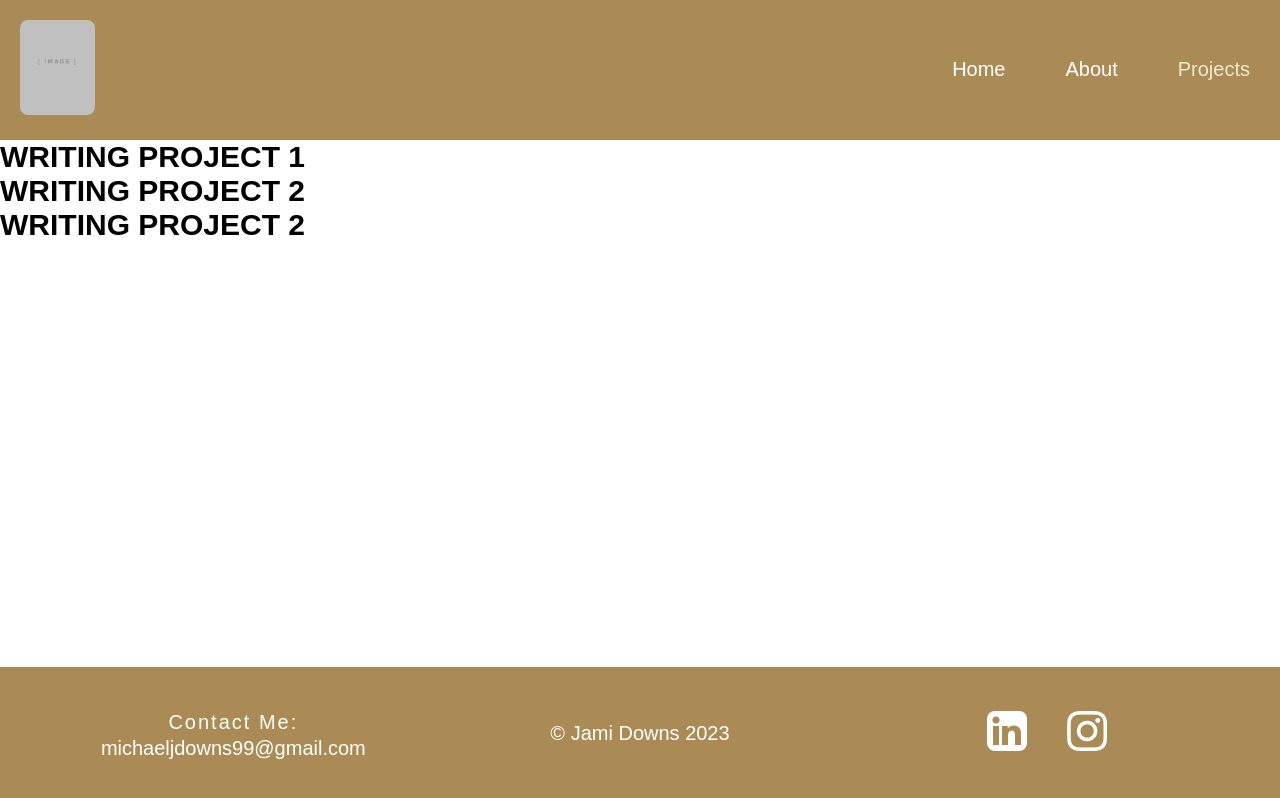
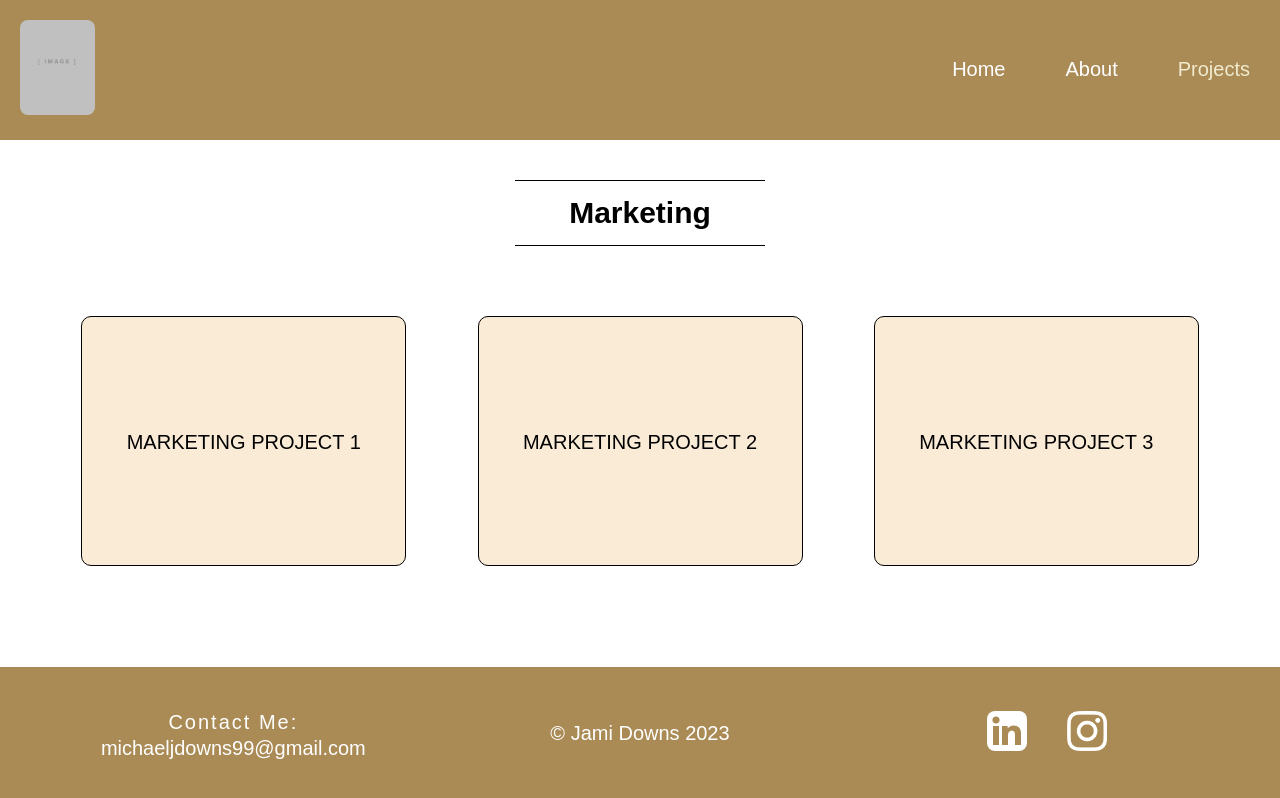
Before and after one commit to mdowns1999/jami-downs-portfolio, a React (Create React App) app: page /jami-downs-portfolio/projects/marketing in a window 1280 px wide. Built offline with nearby package versions, Linux system fonts and the light colour scheme; the HTML template or start-up script is replaced by a standard one.

Commit message:
Got basic routing of pages working

```diff
--- a/src/components/Projects/ProjectCard.js
+++ b/src/components/Projects/ProjectCard.js
@@ -3,11 +3,12 @@ import classes from "./ProjectCard.module.css";
 
 const ProjectCard = (props) => {
   return(
-  <div className={classes.ProjectCard}>
-    <Link to={`${props.name}`}>
-      <h2>{props.name.toUpperCase()}</h2>
-    </Link>
-  </div>);
+    <Link to={`${props.link}`}>
+  <div className={classes.projectCard}>
+
+      {props.name.toUpperCase()}
+  </div>
+  </Link>);
 };
 
 export default ProjectCard;
--- a/src/components/Projects/ProjectCard.module.css
+++ b/src/components/Projects/ProjectCard.module.css
@@ -1,5 +1,5 @@
 .projectCard{
-    width: 300px;
+    width: 325px;
     height: 250px;
     border: 1px solid black;
     text-align: center;
--- a/src/components/Projects/ProjectList.js
+++ b/src/components/Projects/ProjectList.js
@@ -1,8 +1,10 @@
 import { Link, useParams } from "react-router-dom";
 import classes from "./ProjectList.module.css";
+import ProjectCard from "./ProjectCard";
 
 const ProjectList = () => {
   const params = useParams();
+  let title = params.name.charAt(0).toUpperCase() + params.name.slice(1);
 
   const PROJECTS = [
     {
@@ -10,23 +12,46 @@ const ProjectList = () => {
       projects: [
         { id: "w1", name: "Writing Project 1" },
         { id: "w2", name: "Writing Project 2" },
-        { id: "w1", name: "Writing Project 2" },
+        { id: "w3", name: "Writing Project 3" },
+      ],
+    },
+    {
+      name: "marketing",
+      projects: [
+        { id: "m1", name: "Marketing Project 1" },
+        { id: "m2", name: "Marketing Project 2" },
+        { id: "m3", name: "Marketing Project 3" },
+      ],
+    },
+    {
+      name: "photography",
+      projects: [
+        { id: "ph1", name: "Photo Project 1" },
+        { id: "ph2", name: "Photo Project 2" },
+        { id: "ph3", name: "Photo Project 3" },
       ],
     },
   ];
 
+  let projectList = PROJECTS.filter(
+    (category) => category.name === params.name
+  );
+  let projects = projectList[0].projects;
   return (
-    <ul>
-      {PROJECTS[0].projects.map((project) => {
-        return <li>
-          <div>
-            <Link to={`${project.id}`}>
-              <h2>{project.name.toUpperCase()}</h2>
-            </Link>
-          </div>
-        </li>;
-      })}
-    </ul>
+    <div className={classes.category}>
+      <section className="banner">
+        <h1>{title}</h1>
+      </section>
+      <ul className={classes.projectsList}>
+        {projects.map((project) => {
+          return (
+            <li key={project.id}>
+              <ProjectCard link={project.id} name={project.name} />
+            </li>
+          );
+        })}
+      </ul>
+    </div>
   );
 };
 
--- a/src/components/Projects/ProjectList.module.css
+++ b/src/components/Projects/ProjectList.module.css
@@ -0,0 +1,10 @@
+.projectsList{
+    max-width: 1200px;
+    margin: 3em auto;
+display: flex;
+flex-wrap: wrap;
+gap: 2em;
+justify-content: space-evenly;
+padding: 10px;
+list-style: none;
+}
--- a/src/components/Projects/ProjectsPage.js
+++ b/src/components/Projects/ProjectsPage.js
@@ -1,5 +1,5 @@
-import { Link } from "react-router-dom";
 import classes from "./ProjectsPage.module.css";
+import ProjectCard from "./ProjectCard";
 
 const ProjectsPage = () => {
   let projectSubjects = [
@@ -23,25 +23,15 @@ const ProjectsPage = () => {
     <div className={classes.projects}>
       <section className="banner">
         <h1>Projects</h1>
-        {/* <p>
-          A small description about projects. A small description about
-          projects. A small description about projects. A small description
-          about projects. A small description about projects. A small
-          description about projects. A small description about projects. A
-          small description about projects. A small description about projects.
-          A small description about projects. A small description about
-          projects. A small description about projects. A small description
-          about projects. A small description about projects. A small
-          description about projects. A small description about projects. A
-          small description about projects. A small description about projects.
-        </p> */}
       </section>
 
       <section className={classes.subjects}>
         {projectSubjects.map((project) => {
-            return <div className={classes.subjectBox} key={project.id} >
-                <Link to={`${project.name}`}><h2>{project.name.toUpperCase()}</h2></Link>
-            </div>
+            return <ProjectCard
+            key={project.id}
+            link={project.name}
+            name={project.name}
+            />
         })}
       </section>
     </div>
--- a/src/components/Projects/ProjectsPage.module.css
+++ b/src/components/Projects/ProjectsPage.module.css
@@ -8,7 +8,7 @@ justify-content: space-evenly;
 padding: 10px;
 }
 
-.subjectBox{
+/* .subjectBox{
     width: 300px;
     height: 250px;
     border: 1px solid black;
@@ -20,12 +20,7 @@ padding: 10px;
 
 }
 
-/* .textBoxOverlay{
-    position: absolute;
-    bottom: 100;
-    left: 50;
-} */
 
 .subjectBox:hover{
     background-color:red;
-}
+} */
```
